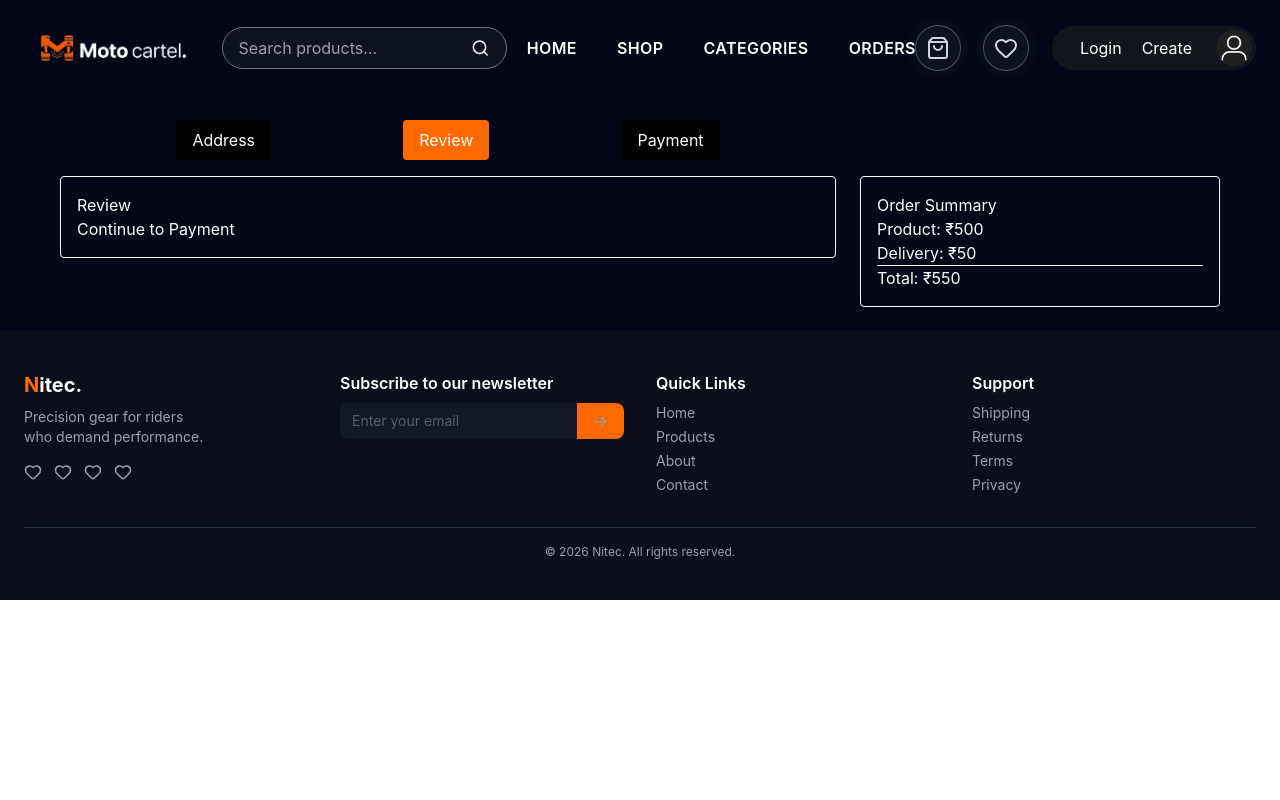
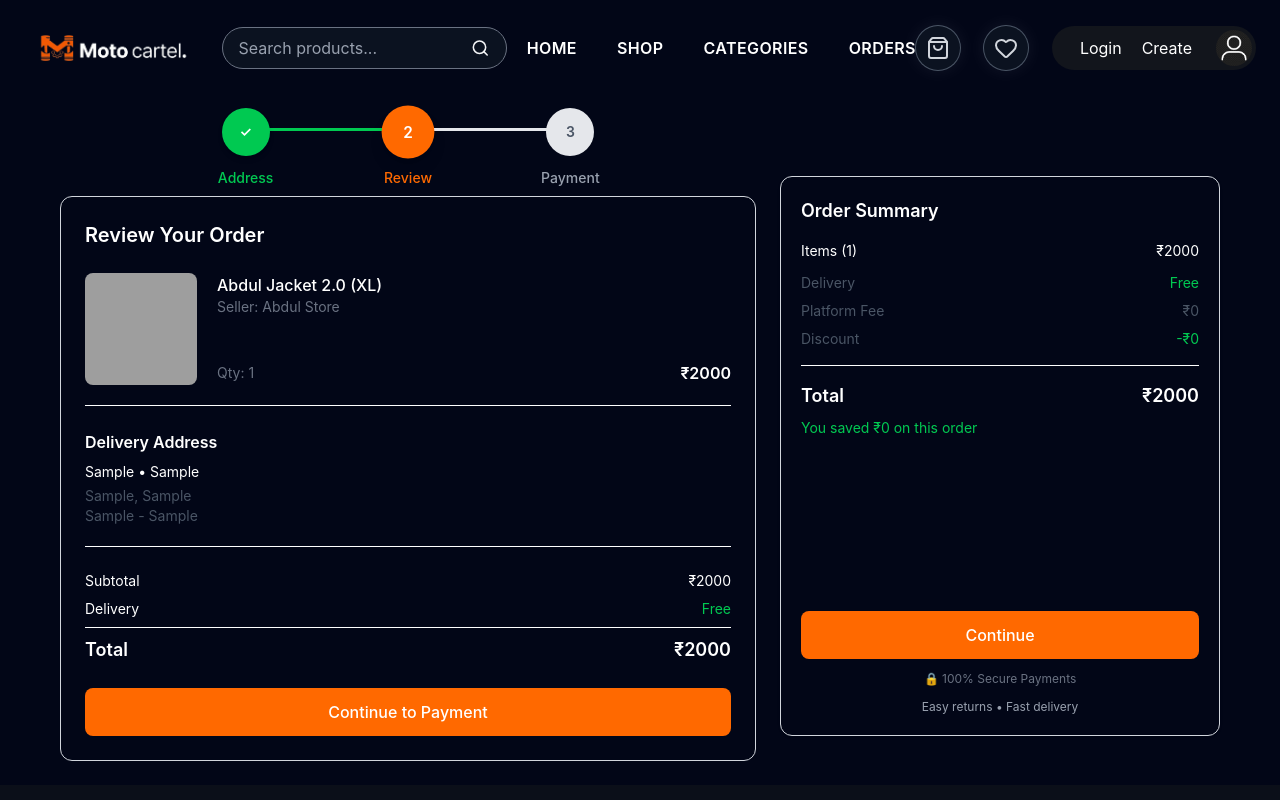
Before and after one commit to niraj-prasad505/MotoCartel, a React app in the folder frontend/: page /Checkout in a window 1280 px wide. Both pictures are taken after typing "Sample", "Sample", "Sample", "Sample", "Sample", "Sample" into the empty fields and a click on the button "Save & Continue". Shown: the top 800 px of the page. Built offline with nearby package versions, Linux system fonts and the light colour scheme; grey boxes are pictures that could not be loaded; the HTML template or start-up script is replaced by a standard one.

Commit message:
created a payment UI

```diff
--- a/frontend/src/components/Checkout/CheckoutLayout.jsx
+++ b/frontend/src/components/Checkout/CheckoutLayout.jsx
@@ -41,7 +41,7 @@ const CheckoutLayout = () => {
       </div>
 
       {/* RIGHT SIDE */}
-      <div className="w-90 mt-14">
+      <div className="w-110 mt-14">
         <OrderSummary />
       </div>
     </div>
--- a/frontend/src/components/Checkout/CheckoutStepper.jsx
+++ b/frontend/src/components/Checkout/CheckoutStepper.jsx
@@ -1,17 +1,59 @@
 const CheckoutStepper = ({ step }) => {
+  const steps = ["Address", "Review", "Payment"];
+
   return (
-    <div className="flex  mb-4 justify-center items-center">
-        <div className="flex justify-between w-[70%]">
-      {["Address", "Review", "Payment"].map((item, i) => (
-        <div
-          key={i}
-          className={`px-4 py-2 rounded ${
-            step === i + 1 ? "bg-orange-500 text-white" : "bg-black"
-          }`}
-        >
-          {item}
-        </div>
-      ))}
+    <div className="w-full flex justify-center items-center mb-2 -mt-3">
+      <div className="flex items-center w-[70%] justify-between relative">
+
+        {steps.map((label, i) => {
+          const current = i + 1;
+          const isActive = step === current;
+          const isCompleted = step > current;
+
+          return (
+            <div key={i} className="flex-1 flex flex-col items-center relative">
+
+              {/* LINE */}
+              {i !== steps.length - 1 && (
+                <div className="absolute top-5 left-1/2 w-full h-[3px] bg-gray-200 z-0 overflow-hidden rounded-full">
+                  <div
+                    className={`h-full transition-all duration-500 ease-in-out ${
+                      step > current ? "bg-green-500 w-full" : "w-0"
+                    }`}
+                  />
+                </div>
+              )}
+
+              {/* CIRCLE */}
+              <div
+                className={`w-12 h-12 flex items-center justify-center rounded-full text-sm font-semibold z-10 transition-all duration-300
+                ${
+                  isCompleted
+                    ? "bg-green-500 text-white shadow-md"
+                    : isActive
+                    ? "bg-orange-500 text-white scale-110 shadow-lg"
+                    : "bg-gray-200 text-gray-600"
+                }`}
+              >
+                {isCompleted ? "✓" : current}
+              </div>
+
+              {/* LABEL */}
+              <p
+                className={`mt-3 text-sm font-medium transition-all duration-300
+                ${
+                  isActive
+                    ? "text-orange-500"
+                    : isCompleted
+                    ? "text-green-500"
+                    : "text-gray-400"
+                }`}
+              >
+                {label}
+              </p>
+            </div>
+          );
+        })}
       </div>
     </div>
   );
--- a/frontend/src/components/Checkout/OrderSummary.jsx
+++ b/frontend/src/components/Checkout/OrderSummary.jsx
@@ -1,12 +1,70 @@
-const OrderSummary = () => {
+const OrderSummary = ({ total = 2000, items = 1, next, step }) => {
   return (
-    <div className="p-4 border rounded">
-      <h2>Order Summary</h2>
+    <div className="p-5 border border-gray-300 rounded-xl h-[70vh] flex flex-col justify-between shadow-sm">
 
-      <p>Product: ₹500</p>
-      <p>Delivery: ₹50</p>
-      <hr />
-      <p>Total: ₹550</p>
+      {/* TOP */}
+      <div>
+        <h2 className="text-lg font-semibold mb-4">Order Summary</h2>
+
+        {/* ITEMS */}
+        <div className="flex justify-between text-sm mb-3">
+          <span>Items ({items})</span>
+          <span>₹{total}</span>
+        </div>
+
+        {/* PRICE DETAILS */}
+        <div className="space-y-2 text-sm text-gray-600">
+          <div className="flex justify-between">
+            <span>Delivery</span>
+            <span className="text-green-500">Free</span>
+          </div>
+
+          <div className="flex justify-between">
+            <span>Platform Fee</span>
+            <span>₹0</span>
+          </div>
+
+          <div className="flex justify-between">
+            <span>Discount</span>
+            <span className="text-green-500">-₹0</span>
+          </div>
+        </div>
+
+        <hr className="my-4" />
+
+        {/* TOTAL */}
+        <div className="flex justify-between text-lg font-semibold">
+          <span>Total</span>
+          <span>₹{total}</span>
+        </div>
+
+        {/* SAVINGS */}
+        <p className="text-sm text-green-500 mt-2">
+          You saved ₹0 on this order
+        </p>
+      </div>
+
+      {/* BOTTOM */}
+      <div className="mt-6 space-y-3">
+
+        {/* CTA BUTTON */}
+        <button
+          onClick={next}
+          className="w-full bg-orange-500 text-white py-3 rounded-lg font-medium hover:bg-orange-600 transition active:scale-95"
+        >
+          {step === 3 ? "Place Order" : "Continue"}
+        </button>
+
+        {/* TRUST TEXT */}
+        <p className="text-xs text-gray-500 text-center">
+          🔒 100% Secure Payments
+        </p>
+
+        {/* EXTRA INFO */}
+        <p className="text-xs text-gray-400 text-center">
+          Easy returns • Fast delivery
+        </p>
+      </div>
     </div>
   );
 };
--- a/frontend/src/components/Checkout/PaymentSection.jsx
+++ b/frontend/src/components/Checkout/PaymentSection.jsx
@@ -1,21 +1,70 @@
 const PaymentSection = ({ payment, setPayment }) => {
+  const methods = [
+    {
+      id: "UPI",
+      title: "UPI",
+      desc: "Pay using Google Pay, PhonePe, Paytm",
+    },
+    {
+      id: "COD",
+      title: "Cash on Delivery",
+      desc: "Pay when your order arrives",
+    },
+    {
+      id: "NetBanking",
+      title: "Net Banking",
+      desc: "All major banks supported",
+    },
+  ];
+
   return (
-    <div className="p-4 border rounded">
-      <h2>Select Payment</h2>
+    <div className="p-6 border border-gray-300 rounded-xl space-y-6 ">
 
-      <select
-        value={payment}
-        onChange={(e) => setPayment(e.target.value)}
-      >
-        <option value="">Choose</option>
-        <option value="COD">Cash on Delivery</option>
-        <option value="UPI">UPI</option>
-        <option value="NetBanking">Net Banking</option>
-      </select>
+      <h2 className="text-xl font-semibold">Payment Method</h2>
 
-      <button className="mt-4">
-        Place Order
-      </button>
+      <div className="space-y-4">
+        {methods.map((item) => {
+          const isActive = payment === item.id;
+
+          return (
+            <div
+              key={item.id}
+              onClick={() => setPayment(item.id)}
+              className={`p-4 rounded-xl border cursor-pointer transition-all duration-200 flex justify-between items-center
+              ${
+                isActive
+                  ? "border-orange-500 bg-orange-50 shadow-sm"
+                  : "border-gray-200 hover:border-gray-400"
+              }`}
+            >
+              {/* LEFT */}
+              <div>
+                <h3 className="font-medium">{item.title}</h3>
+                <p className="text-sm text-gray-500">{item.desc}</p>
+              </div>
+
+              {/* RIGHT RADIO */}
+              <div
+                className={`w-5 h-5 rounded-full border flex items-center justify-center transition
+                ${
+                  isActive
+                    ? "border-orange-500"
+                    : "border-gray-400"
+                }`}
+              >
+                {isActive && (
+                  <div className="w-2.5 h-2.5 bg-orange-500 rounded-full" />
+                )}
+              </div>
+            </div>
+          );
+        })}
+      </div>
+
+      {/* SMALL NOTE */}
+      <p className="text-xs text-gray-400">
+        Your payment information is secure and encrypted 🔒
+      </p>
     </div>
   );
 };
--- a/frontend/src/components/Checkout/ReviewSection.jsx
+++ b/frontend/src/components/Checkout/ReviewSection.jsx
@@ -1,12 +1,84 @@
 const ReviewSection = ({ address, next }) => {
+  if (!address) {
+    return <p>No address found</p>;
+  }
+
   return (
-    <div className="p-4 border rounded">
-      <h2>Review</h2>
+    <div className="p-6 border border-gray-300 rounded-xl space-y-6">
 
-      <p>{address?.name}</p>
-      <p>{address?.city}</p>
+      {/* TITLE */}
+      <h2 className="text-xl font-semibold">Review Your Order</h2>
 
-      <button onClick={next}>
+      {/* PRODUCT */}
+      <div className="flex gap-5 border-b pb-5">
+        <img
+          className="w-28 h-28 object-cover rounded-lg"
+          src="https://www.mxstore.in/cdn/shop/files/FJT307_1270MF_WLR.jpg?v=1698228266&width=1214"
+          alt=""
+        />
+
+        <div className="flex flex-col justify-between flex-1">
+          <div>
+            <h1 className="font-medium">
+              Abdul Jacket 2.0 (XL)
+            </h1>
+            <p className="text-sm text-gray-500">
+              Seller: Abdul Store
+            </p>
+          </div>
+
+          <div className="flex justify-between items-center">
+            <span className="text-sm text-gray-500">
+              Qty: 1
+            </span>
+
+            <span className="font-semibold">
+              ₹2000
+            </span>
+          </div>
+        </div>
+      </div>
+
+      {/* ADDRESS */}
+      <div className="border-b pb-5">
+        <h3 className="font-semibold mb-2">Delivery Address</h3>
+
+        <p className="text-sm">
+          {address.name} • {address.phone}
+        </p>
+
+        <p className="text-sm text-gray-600 mt-1">
+          {address.address}, {address.landmark}
+        </p>
+
+        <p className="text-sm text-gray-600">
+          {address.city} - {address.pincode}
+        </p>
+      </div>
+
+      {/* PRICE */}
+      <div className="space-y-2">
+        <div className="flex justify-between text-sm">
+          <span>Subtotal</span>
+          <span>₹2000</span>
+        </div>
+
+        <div className="flex justify-between text-sm">
+          <span>Delivery</span>
+          <span className="text-green-500">Free</span>
+        </div>
+
+        <div className="flex justify-between font-semibold text-lg border-t pt-2">
+          <span>Total</span>
+          <span>₹2000</span>
+        </div>
+      </div>
+
+      {/* BUTTON */}
+      <button
+        onClick={next}
+        className="w-full bg-orange-500 text-white py-3 rounded-lg font-medium hover:bg-orange-600 transition"
+      >
         Continue to Payment
       </button>
     </div>
```
Also changed, not shown: frontend/src/components/Checkout/AddressSection.jsx (+50 -27 lines).
